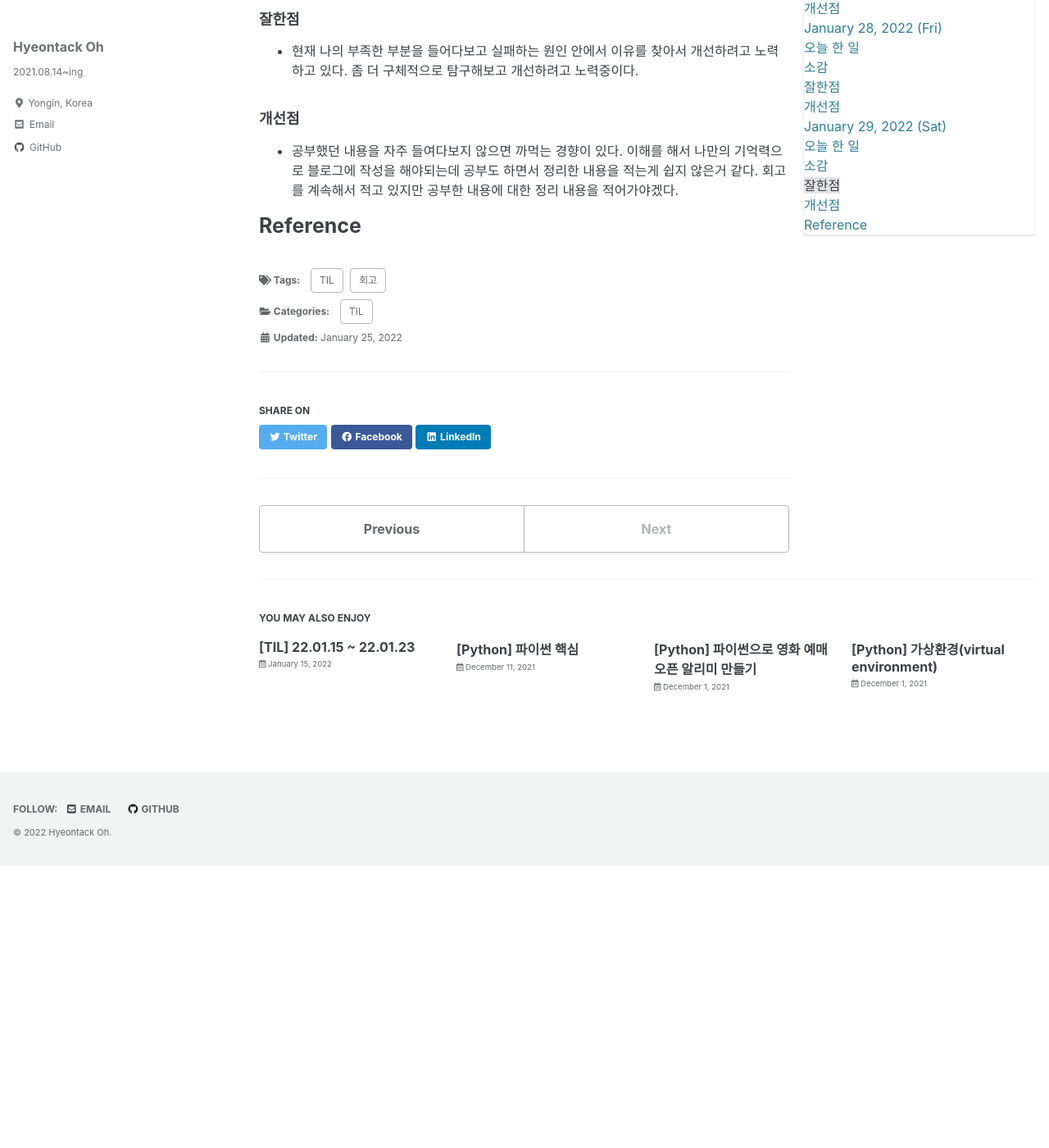
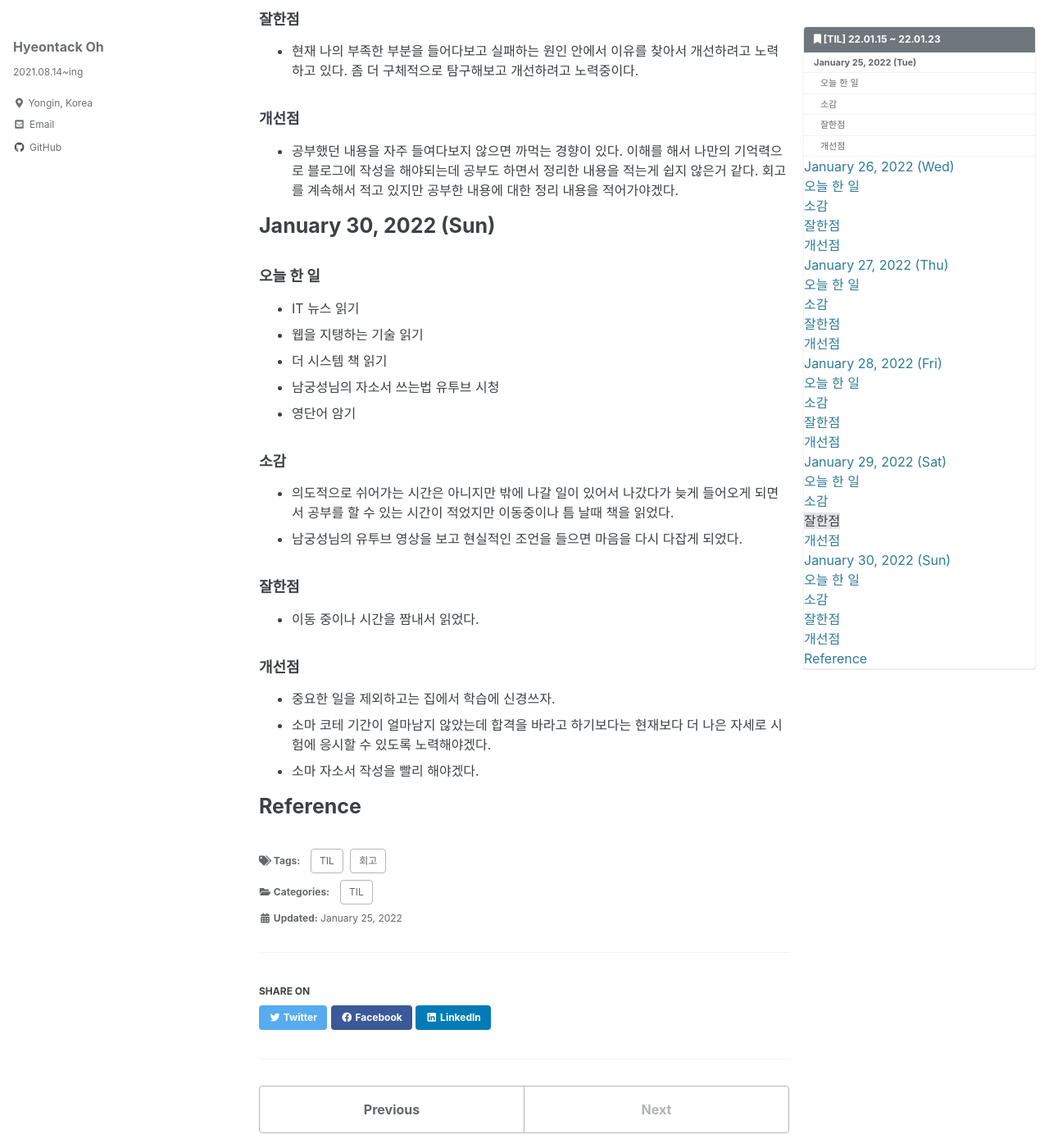
Before and after one commit to hyeontack5/hyeontack5.github.io, a Jekyll site: the page built from _posts/TIL/2022-01-25-[TIL] 22.01.25 ~ 22.01.30.md, in a window 1280 px wide and 1400 px high, scrolled down 3645 px. Shown: the whole window at 82% size. Built offline with Jekyll 4.4.1, drawn with Linux system fonts in a browser that asks for light colours; cached includes are drawn as plain includes; before the commit the page ends 4701 px from its top, so only the background shows below that.

Commit message:
Docs: 22.01.30 회고

```diff
--- a/_posts/TIL/2022-01-25-[TIL] 22.01.25 ~ 22.01.30.md
+++ b/_posts/TIL/2022-01-25-[TIL] 22.01.25 ~ 22.01.30.md
@@ -117,4 +117,25 @@ toc_icon: "bookmark"
 - 공부했던 내용을 자주 들여다보지 않으면 까먹는 경향이 있다. 이해를 해서 나만의 기억력으로 블로그에 작성을 해야되는데 공부도 하면서 정리한 내용을 적는게 쉽지 않은거 같다.
 회고를 계속해서 적고 있지만 공부한 내용에 대한 정리 내용을 적어가야겠다.
 
+# January 30, 2022 (Sun)
+
+### 오늘 한 일
+- IT 뉴스 읽기
+- 웹을 지탱하는 기술 읽기
+- 더 시스템 책 읽기
+- 남궁성님의 자소서 쓰는법 유투브 시청
+- 영단어 암기
+
+### 소감
+- 의도적으로 쉬어가는 시간은 아니지만 밖에 나갈 일이 있어서 나갔다가 늦게 들어오게 되면서 공부를 할 수 있는 시간이 적었지만 이동중이나 틈 날때 책을 읽었다.
+- 남궁성님의 유투브 영상을 보고 현실적인 조언을 들으면 마음을 다시 다잡게 되었다.
+
+### 잘한점
+- 이동 중이나 시간을 짬내서 읽었다.
+
+### 개선점
+- 중요한 일을 제외하고는 집에서 학습에 신경쓰자.
+- 소마 코테 기간이 얼마남지 않았는데 합격을 바라고 하기보다는 현재보다 더 나은 자세로 시험에 응시할 수 있도록 노력해야겠다.
+- 소마 자소서 작성을 빨리 해야겠다.
+
 # Reference
```
